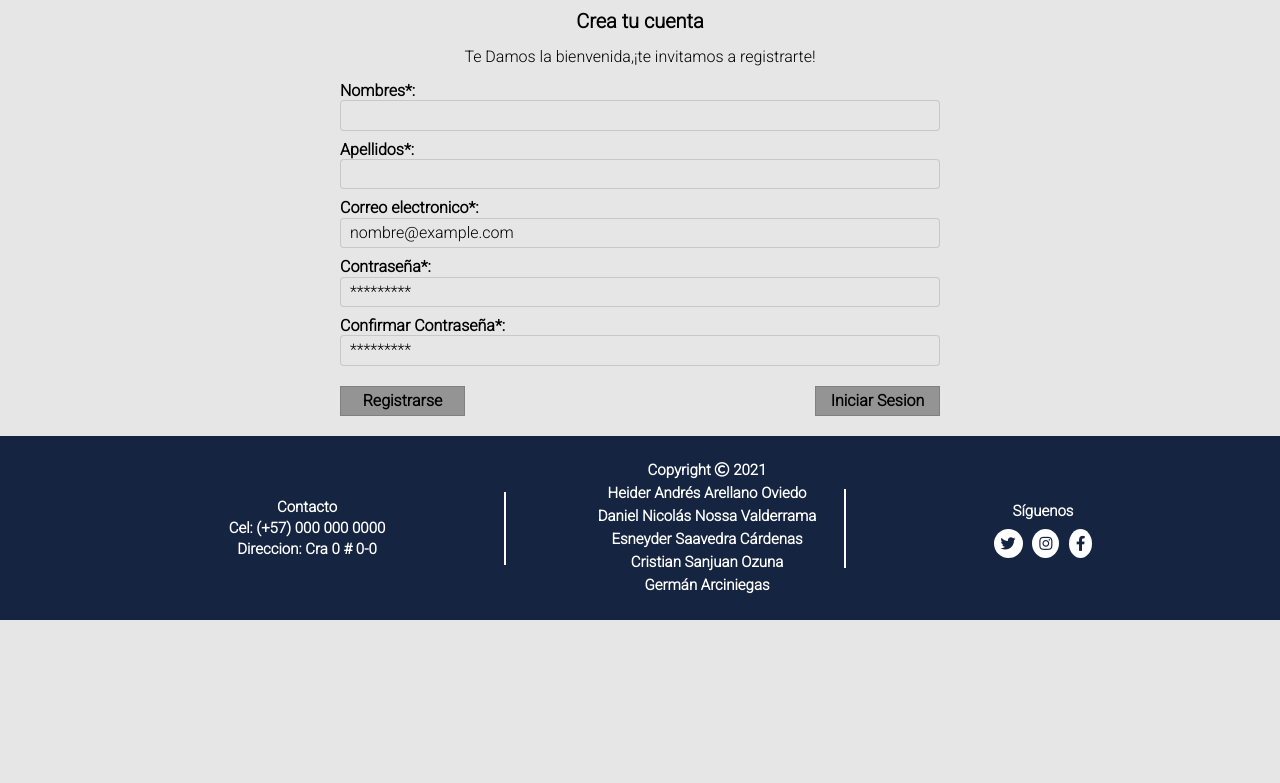
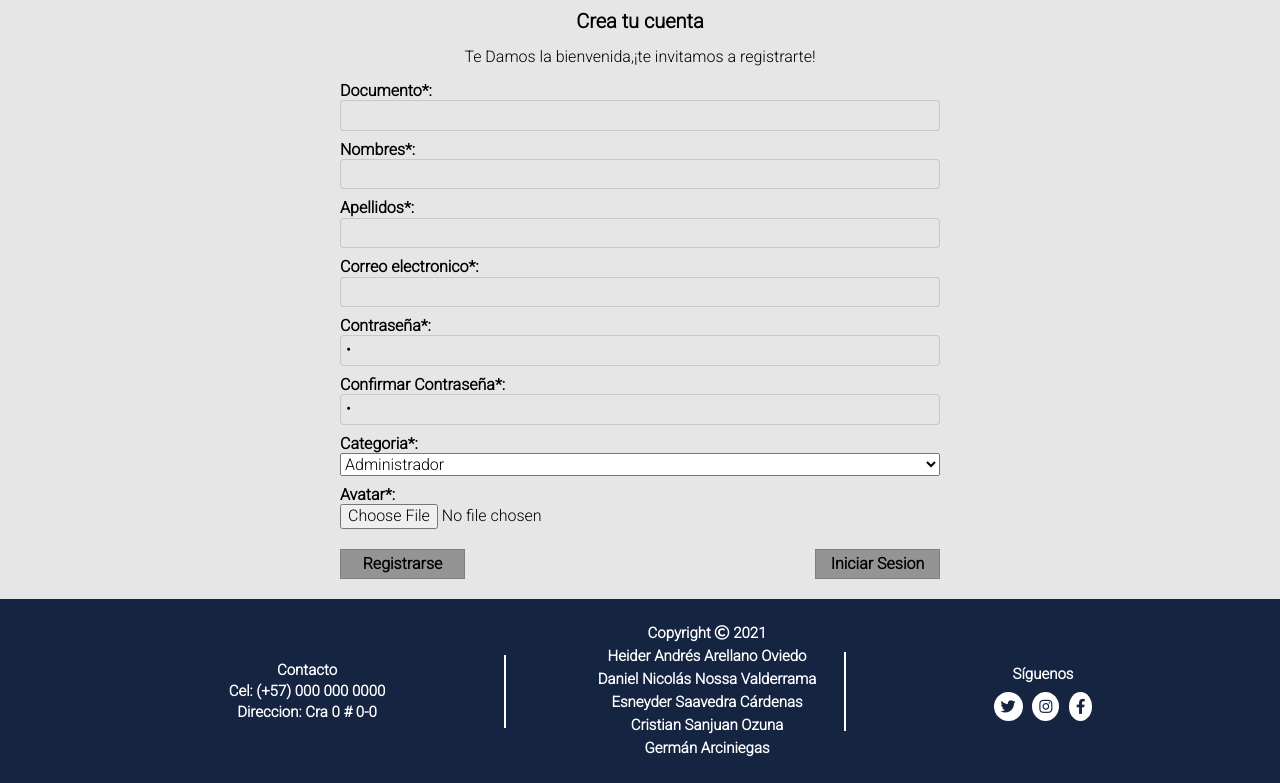
Before and after one commit to Esneyder98/Fragance-Life, a Node server app: page /user/register in a window 1280 px wide. Shown: the part 195-978 px from the top of the page. Before the commit the page ends 815 px from the top, so only its background shows below. Run offline with Node 20, Linux system fonts and the light colour scheme; some libraries are stand-ins or nearby versions.

Commit message:
Se implementa segunda parte de la validacion de campos en registro de usuarios

```diff
--- a/src/views/users/register.ejs
+++ b/src/views/users/register.ejs
@@ -8,24 +8,43 @@
     <main>
         <section class="register">
             <article>
-                <form action="" method="post" class="form">
+                <form action="" method="post" class="form" enctype="multipart/form-data">
                     <label for="" class="form-label_title">Crea tu cuenta</label>
                     <label for="" class="form-label_subtittle">Te Damos la bienvenida,¡te invitamos a registrarte!
                     </label>
+
+                    <% if(locals && locals.errors) { %>
+                        <% for(let error in errors) { %>
+                            <p><%= errors[error].msg %></p>
+                        <% } %>
+                    <% } %>
+
+                    <label for="document" class="form-label_dates">Documento*:</label>
+                    <input type="number" name="document" autocomplete = "" minlength="2" class="form-input-dates"  value="<%= locals.old && old.document ? old.document : ' '%>">
+
                     <label for="names" class="form-label_dates">Nombres*:</label>
-                    <input type="text" name="names" autocomplete = "given-name" minlength="2" class="form-input-dates" required >
+                    <input type="text" name="names" autocomplete = "given-name" minlength="2" class="form-input-dates"  value="<%= locals.old && old.names ? old.names : ' '%>">
 
                     <label for="surnames" class="form-label_dates">Apellidos*:</label>
-                    <input type="text" name="surnames" autocomplete = "family-name" minlength="2" class="form-input-dates" required >
+                    <input type="text" name="surnames" autocomplete = "family-name" minlength="2" class="form-input-dates"  value="<%= locals.old && old.surnames ? old.surnames : ' '%>">
 
                     <label for="surnames" class="form-label_dates">Correo electronico*:</label>
-                    <input type="email" name="email" id="email" autocomplete="email" placeholder="nombre@example.com" class="form-input-dates" required>
+                    <input type="text" name="email" id="email" autocomplete="email" placeholder="nombre@example.com" class="form-input-dates" value="<%= locals.old && old.email ? old.email : ' '%>">
 
                     <label for="password" class="form-label_dates">Contraseña*:</label>
-                    <input type="password" name="password" id="password" autocomplete="new-password" placeholder="*********" class="form-input-dates" required>
+                    <input type="password" name="password" id="password" autocomplete="new-password" placeholder="*********" class="form-input-dates" value="<%= locals.old && old.password ? old.password : ' '%>">
 
                     <label for="password" class="form-label_dates">Confirmar Contraseña*:</label>
-                    <input type="password" name="confirmpassword" id="confirmpassword" autocomplete="new-password" placeholder="*********" class="form-input-dates" required>
+                    <input type="password" name="confirmpassword" id="confirmpassword" autocomplete="new-password" placeholder="*********" class="form-input-dates" value="<%= locals.old && old.confirmpassword ? old.confirmpassword : ' '%>">
+
+                    <label for="names" class="form-label_dates">Categoria*:</label>
+                    <select name="category" id="category">
+                        <option value="Administrador" <%= locals.old && (old.category == "Administrador" ? 'selected' : null) %>>Administrador</option>
+                        <option value="Comprador" <%= locals.old && (old.category == "Comprador" ? 'selected' : null) %>>Comprador</option>
+                    </select>
+
+                    <label for="avatar" class="form-label_dates">Avatar*:</label>
+                    <input type="file" name="avatar" id="avatar" autocomplete="" accept=".jpg, .png, .jpeg, .gif"  >
 
                     <input class="form-input-button" type="submit" value="Registrarse">
                     <input class="form-input-button login" type="button" value="Iniciar Sesion" href="#">
```
